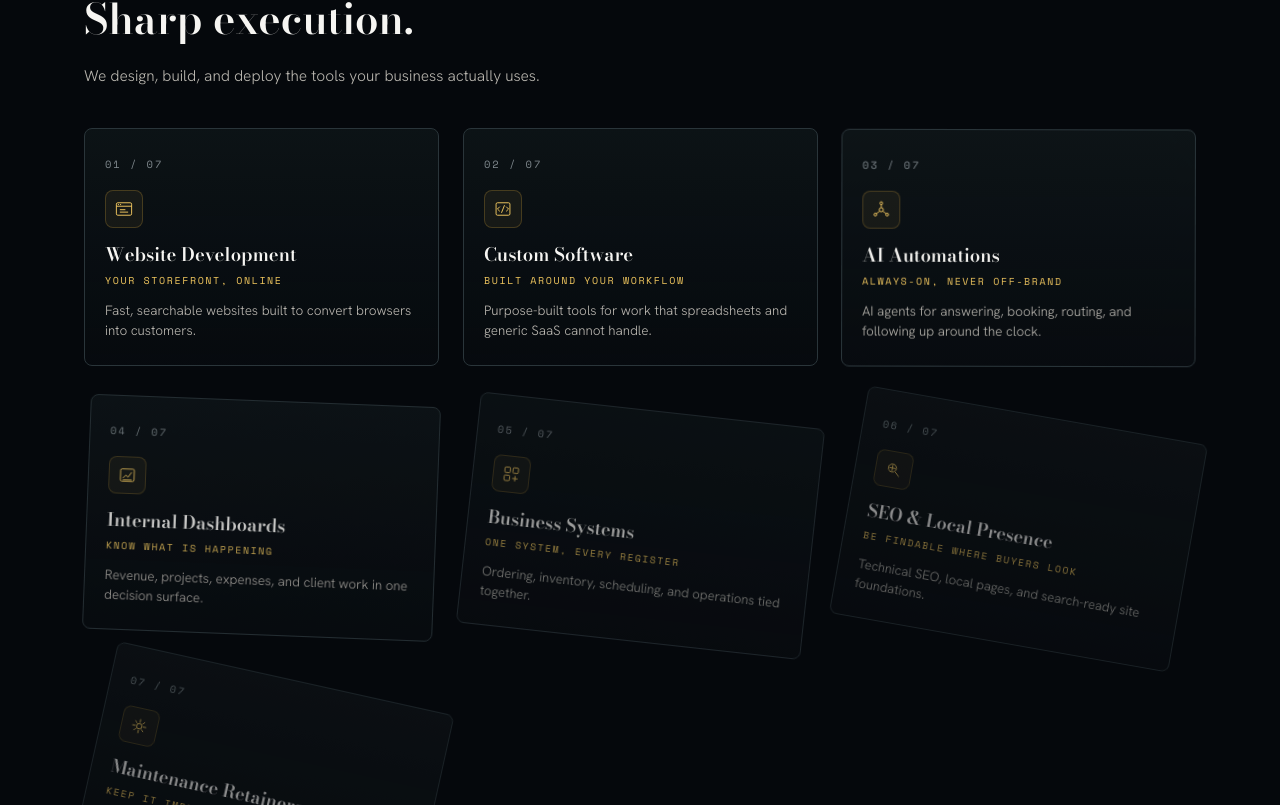
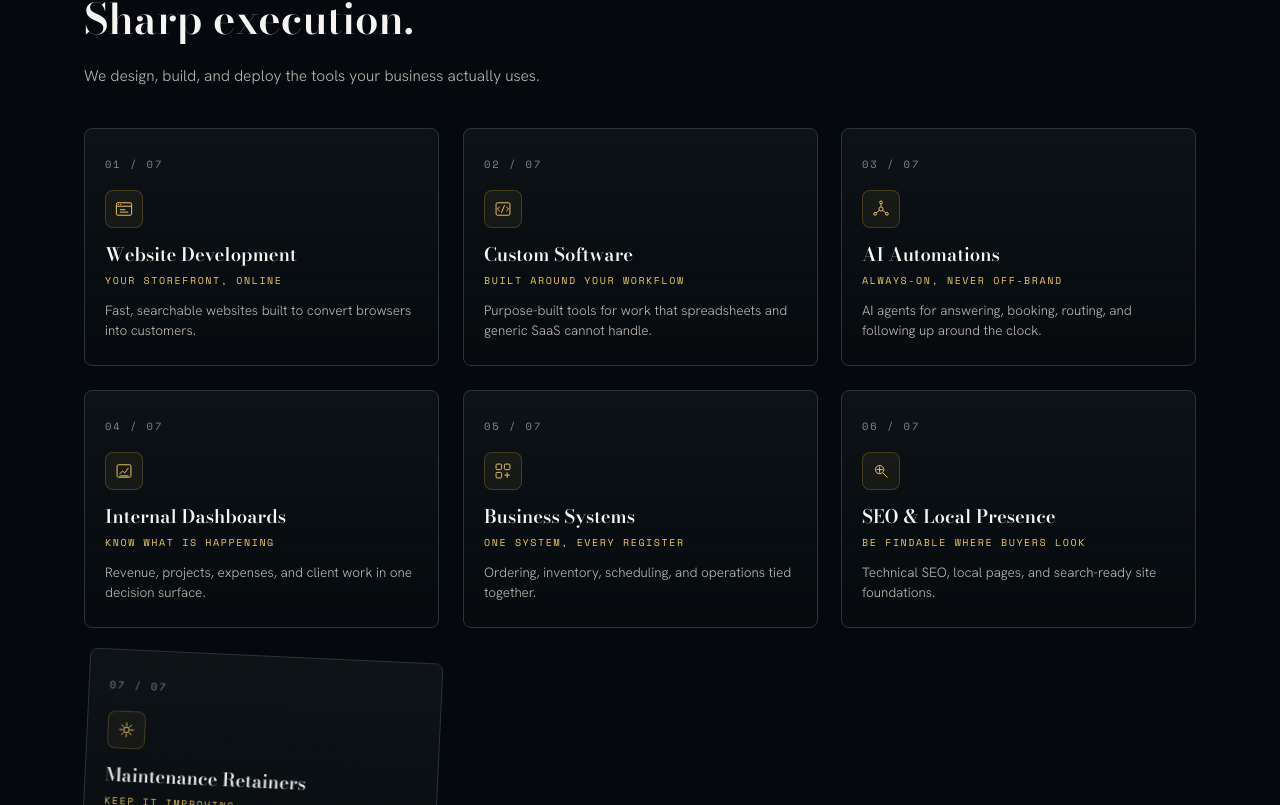
Before and after one commit to Chandelier-Consulting/chandelier, a Next.js app: page / in a window 1280 px wide. Shown: the part 1035-1840 px from the top of the page. Built offline with nearby package versions, Linux system fonts and the light colour scheme.

Commit message:
fix: service cards highlight immediately on section enter, tight 0.03 stagger

```diff
--- a/app/page.tsx
+++ b/app/page.tsx
@@ -585,12 +585,12 @@ function ServiceCard({
   progress: ReturnType<typeof useSpring>;
   service: (typeof services)[number];
 }) {
-  const start = index * 0.055;
-  const end = start + 0.14;
-  const opacity = useTransform(progress, [start, end], [0.55, 1]);
-  const y = useTransform(progress, [start, end], [20, 0]);
+  const start = index * 0.03;
+  const end = start + 0.08;
+  const opacity = useTransform(progress, [start, end], [0.72, 1]);
+  const y = useTransform(progress, [start, end], [14, 0]);
   const rotate = useTransform(progress, [start, end], [(index - 1) * 2.5, 0]);
-  const scale = useTransform(progress, [start, end], [0.97, 1]);
+  const scale = useTransform(progress, [start, end], [0.98, 1]);
 
   return (
     <motion.article
```
